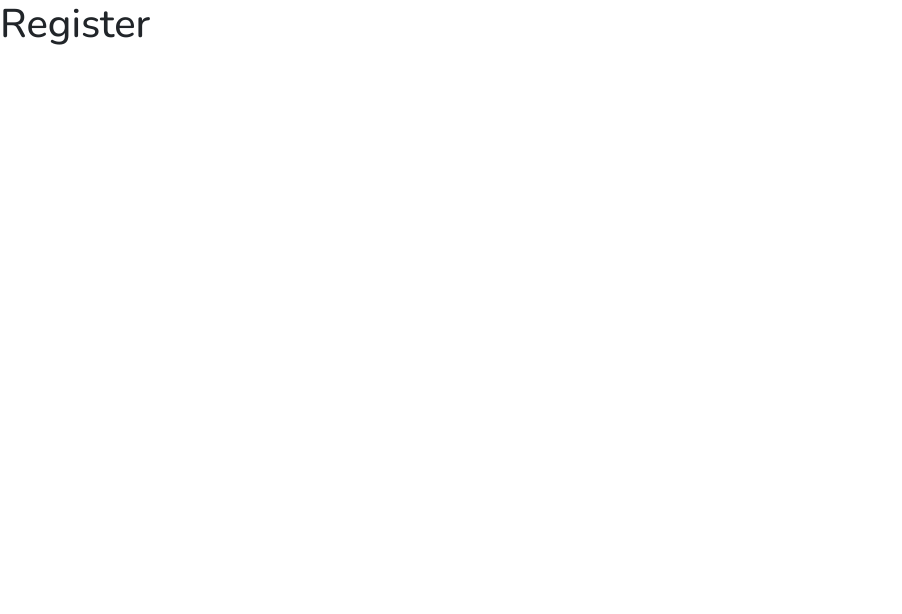
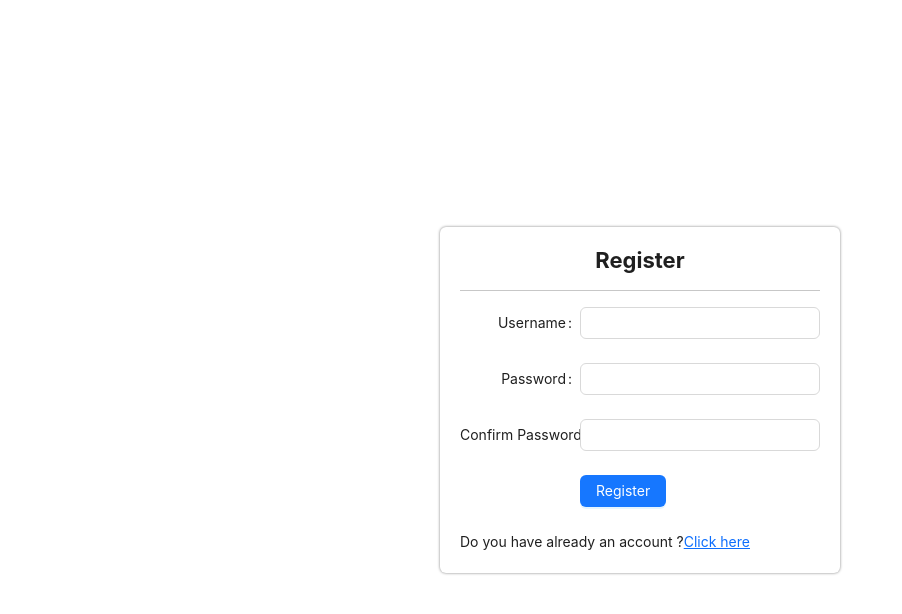
Before and after one commit to Harry8679/Emarh-CV-MERN-K_Sathy, a React (Create React App) app: page /register in a window 1280 px wide. Shown: the top 614 px of the page, without its empty margins (0-902 px from the left). Built offline with nearby package versions, Linux system fonts and the light colour scheme.

Commit message:
Registration form

```diff
--- a/src/components/DefaultLayout.js
+++ b/src/components/DefaultLayout.js
@@ -1,5 +1,5 @@
 import React from 'react';
-import '../resources/authentication.css';
+import '../resources/default-layout.css';
 
 const DefaultLayout = (props) => {
   return (
--- a/src/pages/Login.js
+++ b/src/pages/Login.js
@@ -1,9 +1,45 @@
-import React from 'react'
+import React from 'react';
+import { Button, Form, Input } from 'antd';
+import '../resources/authentication.css';
+import { Link } from 'react-router-dom';
+
+const onFinish = (values) => {
+  console.log('Success:', values);
+};
+const onFinishFailed = (errorInfo) => {
+  console.log('Failed:', errorInfo);
+};
 
 const Login = () => {
   return (
-    <div>
-      <h1>Login</h1>
+    <div className='auth-parent'>
+      <Form name="basic" labelCol={{ span: 8 }}
+        wrapperCol={{ span: 16 }}
+        style={{ maxWidth: 600 }}
+        initialValues={{ remember: true }}
+        onFinish={onFinish}
+        onFinishFailed={onFinishFailed}
+        autoComplete="off"
+      >
+        <h1>Login</h1>
+        <hr />
+        <Form.Item name='username' label='Username'>
+          <Input />
+        </Form.Item>
+
+        <Form.Item name='password' label='Password'>
+          <Input />
+        </Form.Item>
+
+        <Form.Item wrapperCol={{ offset: 8, span: 16 }}>
+          <Button type="primary" htmlType="submit">
+            Login
+          </Button>
+        </Form.Item>
+        <div className="d-flex">
+          You don't have an account ? <Link to='/register'>Click here </Link> for register.
+        </div>
+      </Form>
     </div>
   )
 }
--- a/src/pages/Register.js
+++ b/src/pages/Register.js
@@ -1,9 +1,49 @@
-import React from 'react'
+import React from 'react';
+import { Button, Form, Input } from 'antd';
+import '../resources/authentication.css';
+import { Link } from 'react-router-dom';
+
+const onFinish = (values) => {
+  console.log('Success:', values);
+};
+const onFinishFailed = (errorInfo) => {
+  console.log('Failed:', errorInfo);
+};
 
 const Register = () => {
   return (
-    <div>
-      <h1>Register</h1>
+    <div className='auth-parent'>
+      <Form name="basic" labelCol={{ span: 8 }}
+        wrapperCol={{ span: 16 }}
+        style={{ maxWidth: 600 }}
+        initialValues={{ remember: true }}
+        onFinish={onFinish}
+        onFinishFailed={onFinishFailed}
+        autoComplete="off"
+      >
+        <h1>Register</h1>
+        <hr />
+        <Form.Item name='username' label='Username'>
+          <Input />
+        </Form.Item>
+
+        <Form.Item name='password' label='Password'>
+          <Input />
+        </Form.Item>
+
+        <Form.Item name='cpassword' label='Confirm Password'>
+          <Input />
+        </Form.Item>
+
+        <Form.Item wrapperCol={{ offset: 8, span: 16 }}>
+          <Button type="primary" htmlType="submit">
+            Register
+          </Button>
+        </Form.Item>
+        <div className="d-flex">
+          Do you have already an account ? <Link to='/login'>Click here</Link>
+        </div>
+      </Form>
     </div>
   )
 }
--- a/src/resources/authentication.css
+++ b/src/resources/authentication.css
@@ -1,29 +1,21 @@
-.layout {
+.auth-parent {
     height: 100vh;
-    padding: 20px 50px;
+    display: flex;
+    align-items: center;
+    justify-content: center;
 }
 
-.header {
-    height: 10%;
-    background-color: #0077b6;
-    border-radius: 5px;
-    /* color: #fff; */
+.auth-parent h1  {
+    font-size: 22px;
+    font-weight: bold;
     display: flex;
-    justify-content: space-between;
     align-items: center;
-    padding: 10px 20px;
+    justify-content: center;
 }
 
-.header h1 {
-    color: #caf0f8;
-    font-size: 22px;
+.auth-parent form {
+    width: 400px;
+    box-shadow: 0 0 3px gray;
+    padding: 20px;
+    border-radius: 6px;
 }
-
-.content {
-    height: 87%;
-    border: 1px solid gray;
-    margin-top: 20px;
-    border-radius: 5px;
-    box-shadow: 0 0 3px rgba(128, 128, 128, 0.489);
-    padding: 10px;
-}
--- /dev/null
+++ b/src/resources/default-layout.css
@@ -0,0 +1,29 @@
+.layout {
+    height: 100vh;
+    padding: 20px 50px;
+}
+
+.header {
+    height: 10%;
+    background-color: #0077b6;
+    border-radius: 5px;
+    /* color: #fff; */
+    display: flex;
+    justify-content: space-between;
+    align-items: center;
+    padding: 10px 20px;
+}
+
+.header h1 {
+    color: #caf0f8;
+    font-size: 22px;
+}
+
+.content {
+    height: 87%;
+    border: 1px solid gray;
+    margin-top: 20px;
+    border-radius: 5px;
+    box-shadow: 0 0 3px rgba(128, 128, 128, 0.489);
+    padding: 10px;
+}
```
